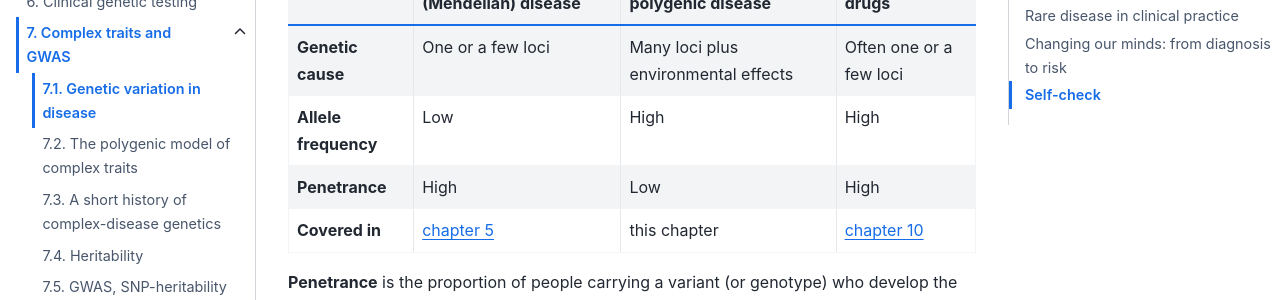
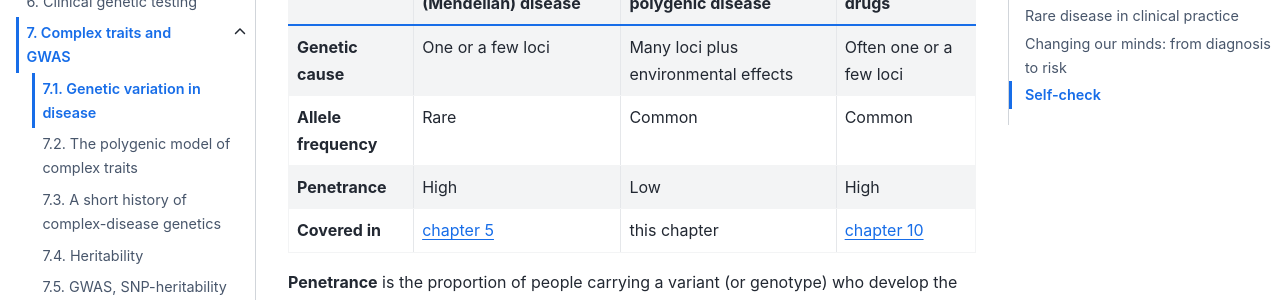
Before and after one commit to ikingjordan3/gab-book, a Jupyter Book: the page built from book/complex-traits-gwas/variation-spectrum.md, in a window 1280 px wide and 900 px high, scrolled down 649 px. Shown: the part 153-453 px from the top of the window. Built offline with Jupyter Book 1.0.4 settings and Sphinx 7.4.7 and the Sphinx Book theme 1.1.4, drawn with Linux system fonts in a browser that asks for light colours.

Commit message:
7.1: allele frequency row reads rare/common (#11)
Claude-Session: https://claude.ai/code/session_01U6DWbeVWiDfcG4AH2CHpBz

Co-authored-by: Claude <noreply@anthropic.com>

```diff
--- a/book/complex-traits-gwas/variation-spectrum.md
+++ b/book/complex-traits-gwas/variation-spectrum.md
@@ -32,7 +32,7 @@ variants, and polygenic risk scores (PRS) add them up for one person.
 | | Rare, monogenic (Mendelian) disease | Common, complex, polygenic disease | Response to drugs |
 |---|---|---|---|
 | **Genetic cause** | One or a few loci | Many loci plus environmental effects | Often one or a few loci |
-| **Allele frequency** | Low | High | High |
+| **Allele frequency** | Rare | Common | Common |
 | **Penetrance** | High | Low | High |
 | **Covered in** | {doc}`chapter 5 <../monogenic-disease/index>` | this chapter | {doc}`chapter 10 <../pharmacogenomics/index>` |
 
```
